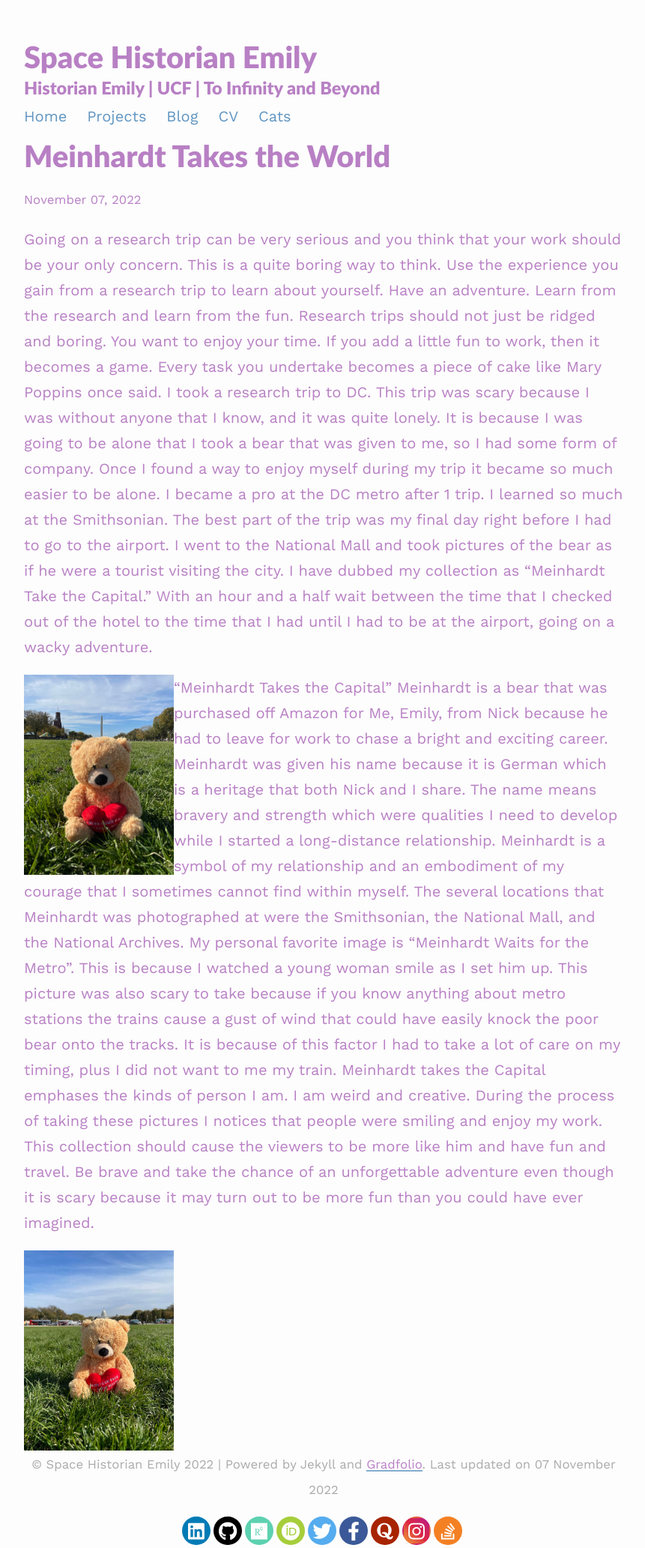
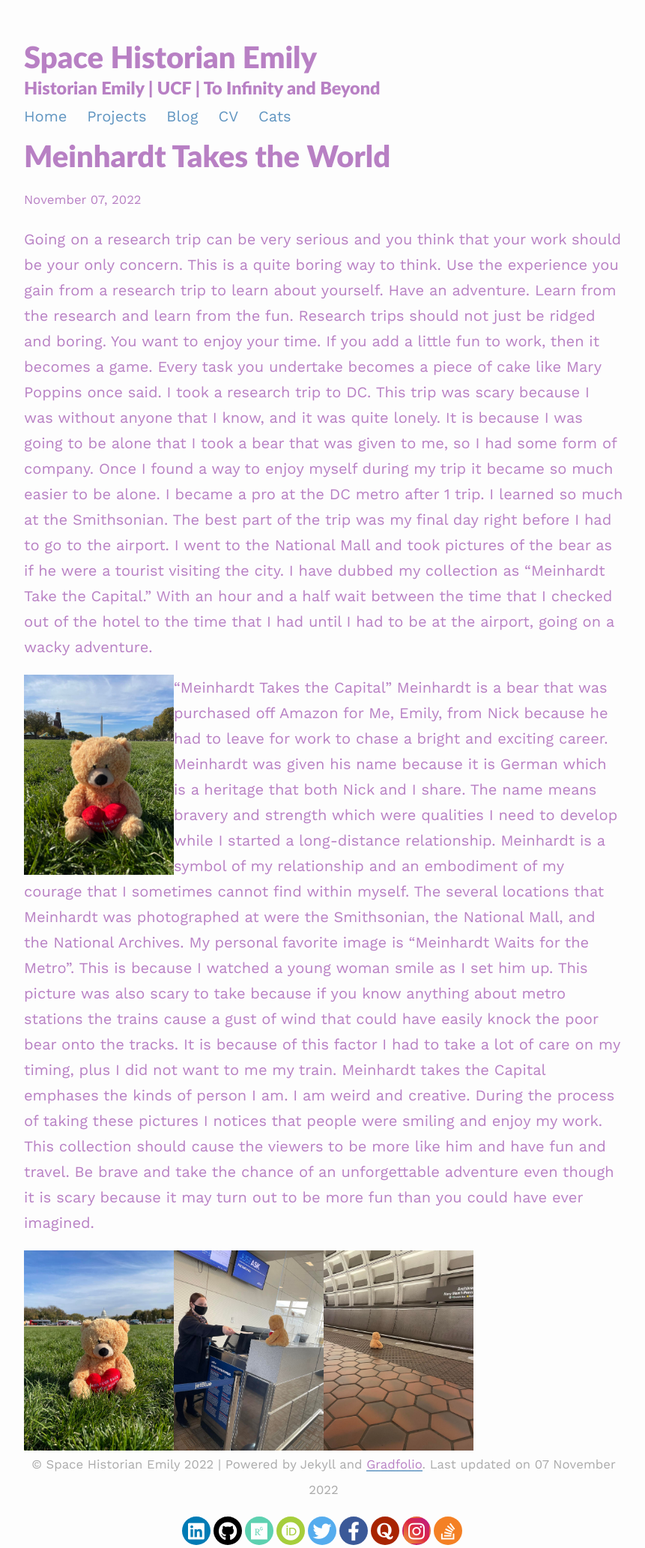
Before and after one commit to emilystrickland2/Historian, a Jekyll site: the page built from _projects/meinhardt.md, in a window 1280 px wide. Shown: the whole page at 75% size, without its empty margins (208-1069 px from the left). Built offline with Jekyll 4.4.1, drawn with Linux system fonts in a browser that asks for light colours; nearby versions of some CDN libraries.

Commit message:
Update meinhardt.md

```diff
--- a/_projects/meinhardt.md
+++ b/_projects/meinhardt.md
@@ -17,3 +17,7 @@ The several locations that Meinhardt was photographed at were the Smithsonian, t
 Meinhardt takes the Capital emphases the kinds of person I am. I am weird and creative. During the process of taking these pictures I notices that people were smiling and enjoy my work. This collection should cause the viewers to be more like him and have fun and travel. Be brave and take the chance of an unforgettable adventure even though it is scary because it may turn out to be more fun than you could have ever imagined.
 
 <img src="/Historian/assets/images/meinhardt2.jpg" align= "left" width="200px">
+
+<img src="/Historian/assets/images/meinhardt 2.jpg" align= "left" width="200px">
+
+<img src="/Historian/assets/images/meinhardt 1.jpg" align= "left" width="200px">
```
